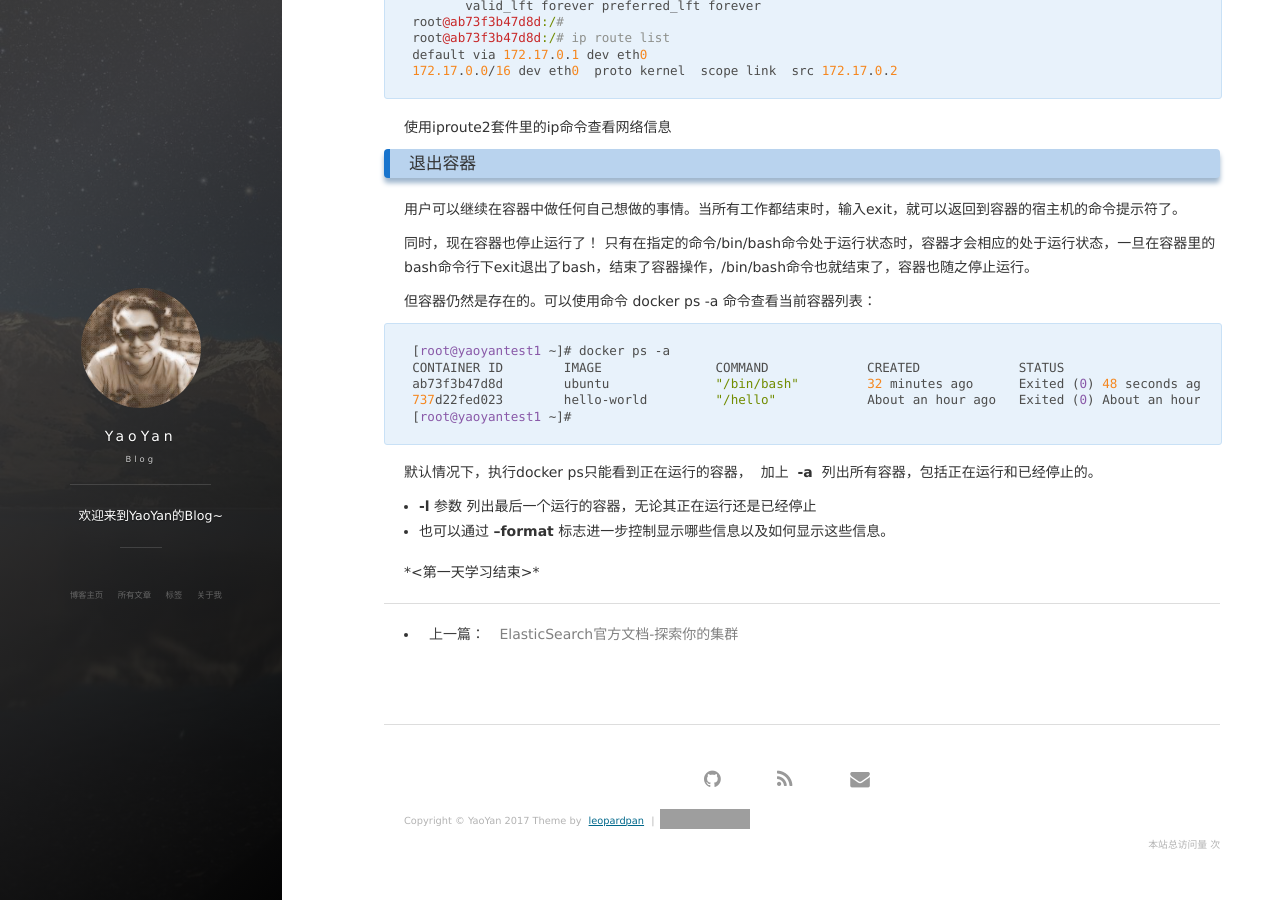
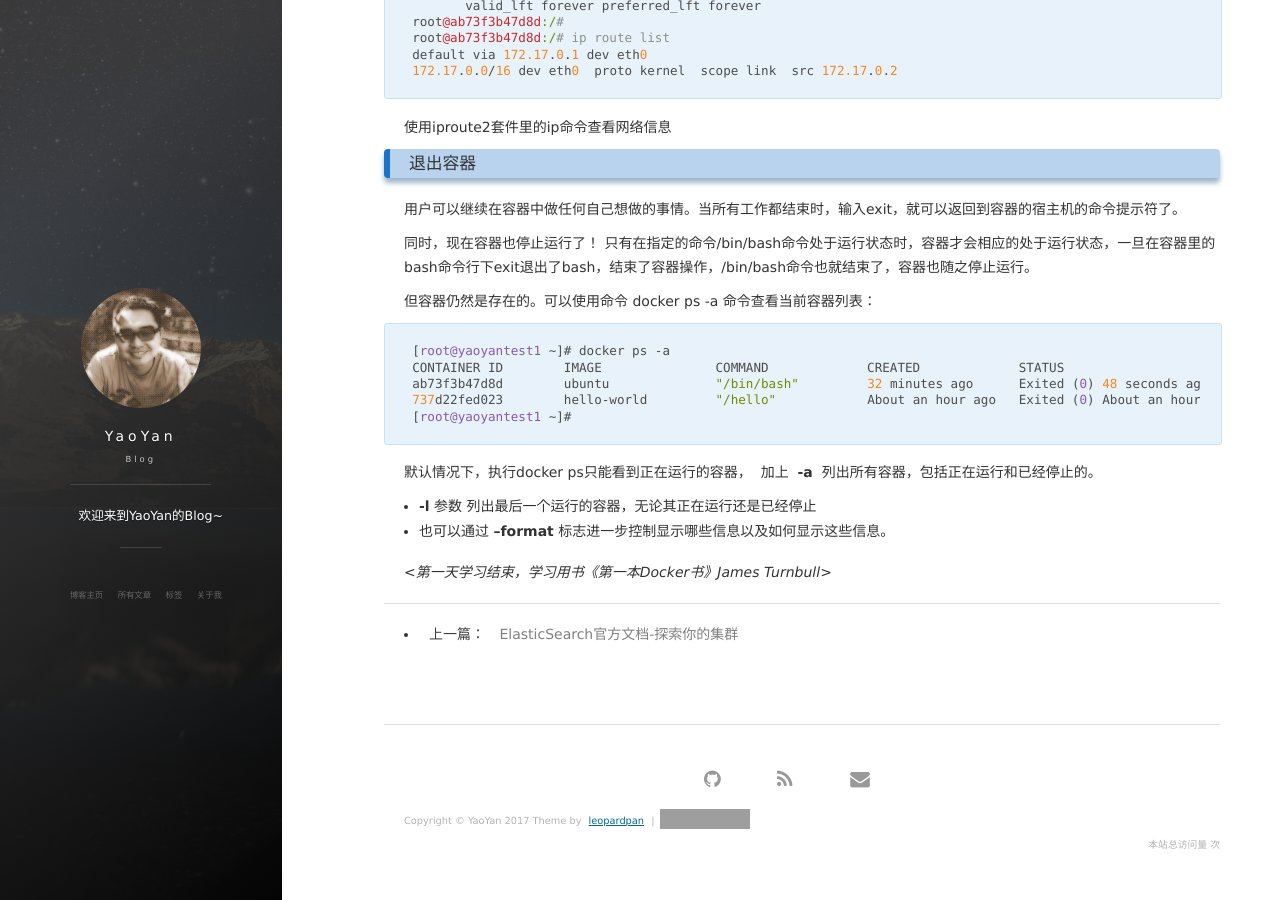
Before and after one commit to yaoyan84/yaoyan84.github.io, a Jekyll site: the page built from _posts/2017-06-05-dockerstudy-1.md, in a window 1280 px wide and 900 px high, scrolled down 9119 px. Built offline with Jekyll 4.4.1, drawn with Linux system fonts in a browser that asks for light colours; nearby versions of some CDN libraries; comment, search, counter and statistics services are not loaded; grey boxes are pictures that could not be loaded.

Commit message:
修改文件: _posts/2017-06-05-dockerstudy-1.md

```diff
--- a/_posts/2017-06-05-dockerstudy-1.md
+++ b/_posts/2017-06-05-dockerstudy-1.md
@@ -558,4 +558,4 @@ ab73f3b47d8d        ubuntu              "/bin/bash"         32 m
 
 
 
-*<第一天学习结束>*
+*<第一天学习结束，学习用书《第一本Docker书》James Turnbull>*
```
